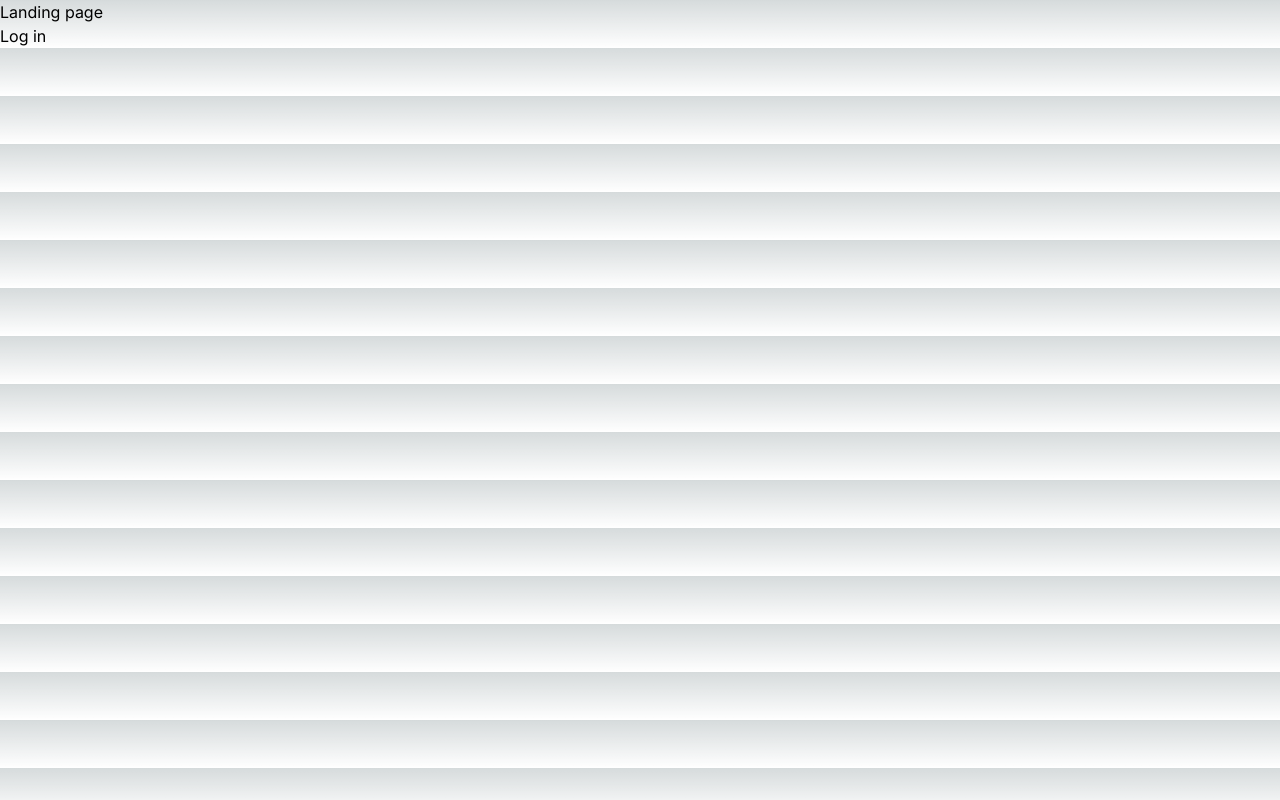
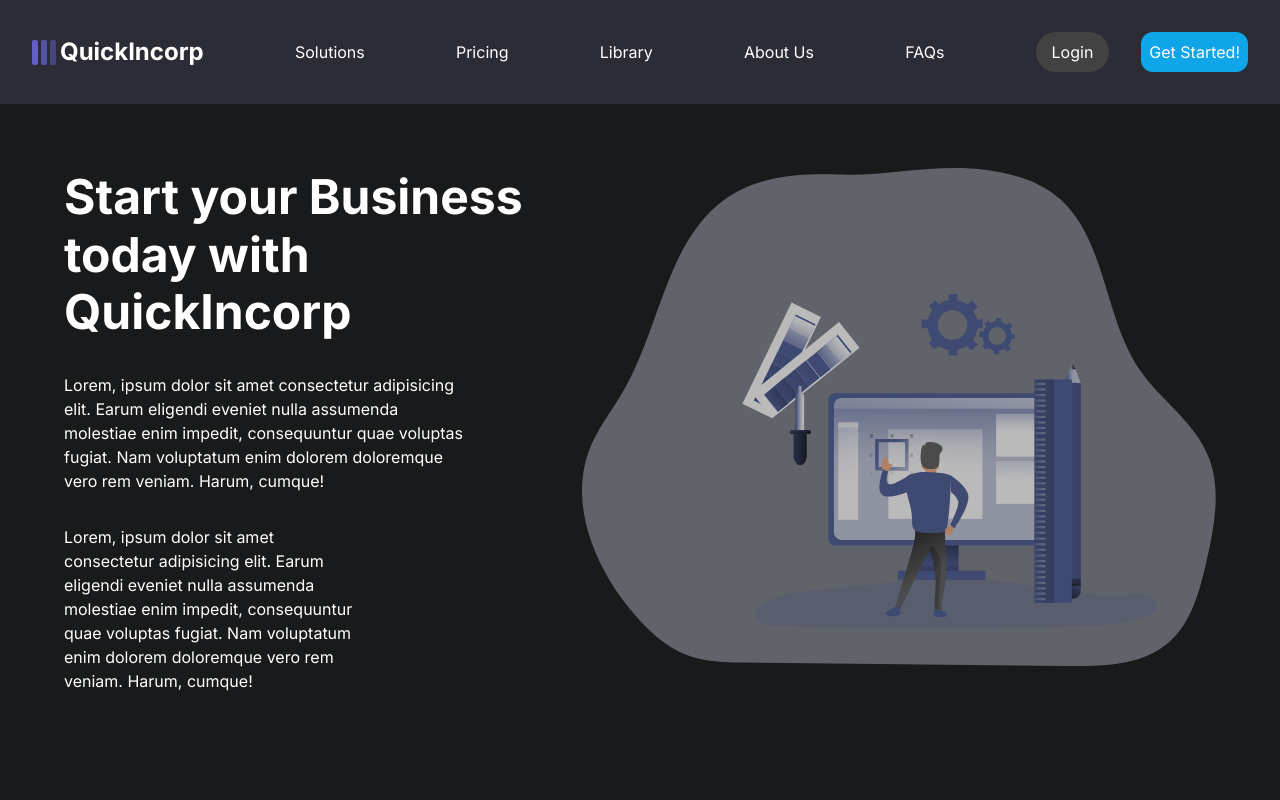
Before and after one commit to ksingh62/QuickIncorp-prototype-cpsy301, a Next.js app: page / in a window 1280 px wide. Built offline with nearby package versions, Linux system fonts and the light colour scheme.

Commit message:
prototype

```diff
--- a/src/app/globals.css
+++ b/src/app/globals.css
@@ -31,3 +31,9 @@ body {
     text-wrap: balance;
   }
 }
+
+body {
+  background: none;
+  background-color: hsl(207, 7%, 10%);
+  color: white;
+}
--- /dev/null
+++ b/src/app/page.css
@@ -0,0 +1,24 @@
+
+.landing-page-container {
+    padding-top: 4rem;
+    width: 90%;
+    max-width: 1400px;
+    margin: auto;
+    display: flex;
+  }
+
+  .landing-page-heading {
+    font-size: 3rem;
+    font-weight: 700;
+    width: 16ch;
+    line-height: 1.2em;
+  }
+
+  .landing-page-para-1 {
+    margin-top: 2rem;
+    width: 40ch;
+  }
+  .landing-page-para-2 {
+    margin-top: 2rem;
+    width: 30ch;
+  }
--- a/src/app/page.js
+++ b/src/app/page.js
@@ -1,14 +1,52 @@
-"use client"
+/* eslint-disable @next/next/no-img-element */
+"use client";
+import Navbar from "@/components/Navbar/Navbar";
+import "./page.css";
+import Layout from "@/components/Layout";
 import Link from "next/link";
-import React from "react";
 
-function page() {
+export default function LandingPage() {
   return (
     <>
-      <div>Landing page</div>
-      <Link href='/prototype'>Log in</Link>
+      <nav className="nav-bar">
+
+      <Link href={`/`} className="sidebar-logo-container">
+          <img src="/logo-mobile.svg" alt="" />
+          <p>QuickIncorp</p>
+        </Link>
+        <div>Solutions</div>
+        <div>Pricing</div>
+        <div>Library</div>
+        <div>About Us</div>
+        <div>FAQs</div>
+        <div className="button-container">
+          <Link href={`/prototype`} className="user-info-button">Login</Link>
+          <Link href={`/prototype`} className="bg-sky-500 rounded-xl p-2">Get Started!</Link>
+        </div>
+      </nav>
+
+      <div className="landing-page-container">
+        <div className="content-container">
+          <h1 className="landing-page-heading">
+            Start your Business today with QuickIncorp
+          </h1>
+          <p className="landing-page-para-1">
+            Lorem, ipsum dolor sit amet consectetur adipisicing elit. Earum
+            eligendi eveniet nulla assumenda molestiae enim impedit,
+            consequuntur quae voluptas fugiat. Nam voluptatum enim dolorem
+            doloremque vero rem veniam. Harum, cumque!
+          </p>
+          <p className="landing-page-para-2">
+            Lorem, ipsum dolor sit amet consectetur adipisicing elit. Earum
+            eligendi eveniet nulla assumenda molestiae enim impedit,
+            consequuntur quae voluptas fugiat. Nam voluptatum enim dolorem
+            doloremque vero rem veniam. Harum, cumque!
+          </p>
+        </div>
+        <div className="landing-page-image-container">
+          <img src="/bg.svg" alt="" />
+        </div>
+      </div>
     </>
   );
 }
-
-export default page;
--- a/src/app/prototype/homepage/page.js
+++ b/src/app/prototype/homepage/page.js
@@ -36,7 +36,7 @@ export default function Home() {
             <h2 className="advisor-container-heading">Financial Advisors</h2>
 
             <div className="advisor-card-container">
-              <Link href={`http://localhost:3000/prototype/advisor`} className="advisor-card">
+              <Link href={`/prototype/advisor`} className="advisor-card">
 
                 <img src="/pic-2.jpg" alt="" />
                 <p>Keith Piper</p>
--- a/src/app/prototype/page.js
+++ b/src/app/prototype/page.js
@@ -24,8 +24,9 @@ export default function Page() {
   }
 
   return (
-    <div>
+    <div className="mt-4 flex justify-center flex-col items-center gap-5">
       <h1 className="text-4xl font-bold mb-5">QuickIncorp App</h1>
+      <p className="font-bold text-2xl mb-2 ">Login to get stated!</p>
       {user ? (
         <p className="text-lg">
           Signed In as {user.displayName} ({user.email}).
@@ -44,10 +45,10 @@ export default function Page() {
         <div className="text-lg">
           <button
             onClick={gitHubSignIn}
-            className="hover:underline ml-4 flex flex-direction items-center justify-center gap-5 border p-2 rounded-md"
+            className="hover:underline ml-4 flex flex-direction items-center justify-center gap-5 border p-2 rounded-xl px-4"
           >
             <Image
-              src="/github-mark.png"
+              src="/github-mark-white.png"
               alt="GitHub logo"
               width={25}
               height={25}
--- a/src/app/prototype/register/page.js
+++ b/src/app/prototype/register/page.js
@@ -20,7 +20,7 @@ function page() {
   }, [user, router]);
   return (
     <Layout>
-    <div>page</div>
+    <div>Register Company page</div>
     </Layout>
   )
 }
--- a/src/components/Navbar/Navbar.js
+++ b/src/components/Navbar/Navbar.js
@@ -1,8 +1,10 @@
 
 import "./Navbar.css";
+// import { useUserAuth } from "@/app/prototype/_utils/auth-context";
 import { useUserAuth } from "@/app/prototype/_utils/auth-context";
 
 export default function Navbar() {
+  console.log(useUserAuth);
   const { user, gitHubSignIn, firebaseSignOut } = useUserAuth();
   console.log(user)
   return (
```
Also changed, not shown: src/app/prototype/advisor/page.js (+0 -37 lines), public/bg.svg (added), public/github-mark-white.png (added).
